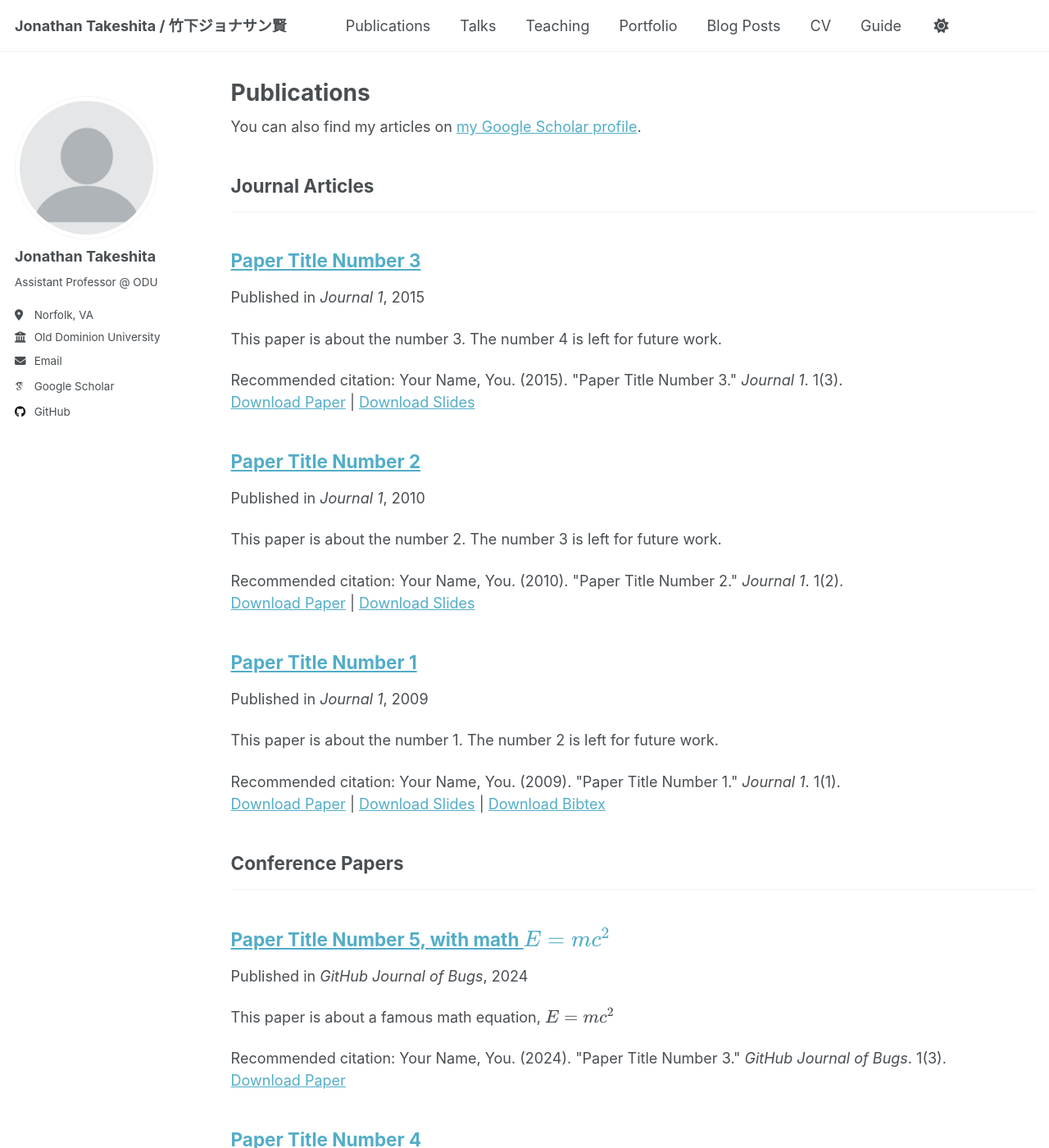
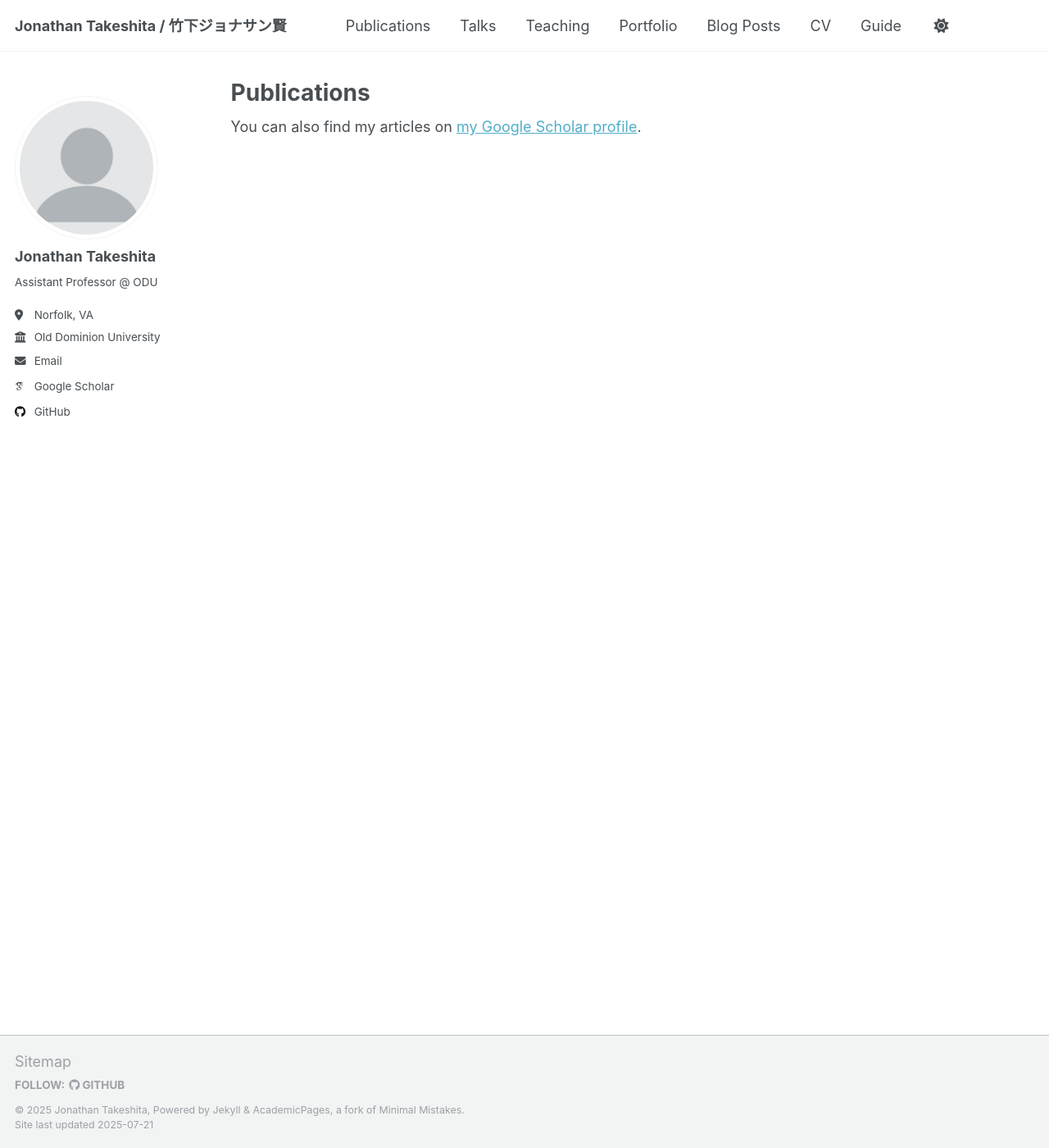
Before and after one commit to jtakeshi/jtakeshi.github.io, a Jekyll site: the page built from _pages/publications.html, in a window 1280 px wide and 1400 px high. Shown: the whole window at 82% size. Built offline with Jekyll 4.4.1, drawn with Linux system fonts in a browser that asks for light colours; some web fonts are replaced; a script that is not in the unit is left out; part of the change alters nothing that is shown; some of the changed text lies outside the part shown.

Commit message:
Update _config.yml

```diff
--- a/_config.yml
+++ b/_config.yml
@@ -79,12 +79,19 @@ author:
 
 # Publication Category - The following the list of publication categories and their headings
 publication_category:
-  books:
-    title: 'Books'
-  manuscripts:
-    title: 'Journal Articles'
-  conferences:
-    title: 'Conference Papers'
+  hardware_acceleration:
+    title: 'Hardware Acceleration'
+  trusted_hardware:
+    title: 'Trusted Hardware'
+  psa:
+    title: 'Private Stream Aggregation'
+
+#  books:
+#    title: 'Books'
+#  manuscripts:
+#    title: 'Journal Articles'
+#  conferences:
+#    title: 'Conference Papers'
 
 # Site Settings
 teaser                   :  # filename of teaser fallback teaser image placed in /images/, .e.g. "500x300.png"
@@ -223,7 +230,7 @@ collections:
     output: true
     permalink: /:collection/:path/
   portfolio:
-    output: true
+    output: false
     permalink: /:collection/:path/
   talks:
     output: true
```
